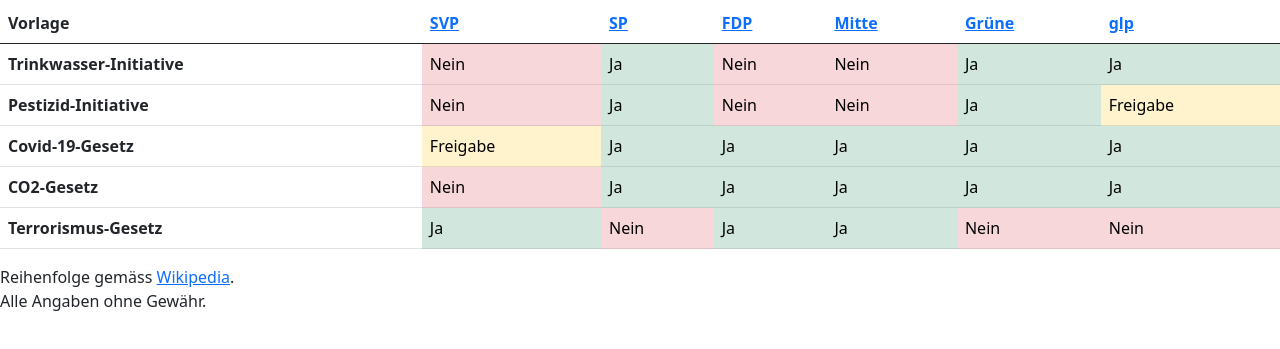
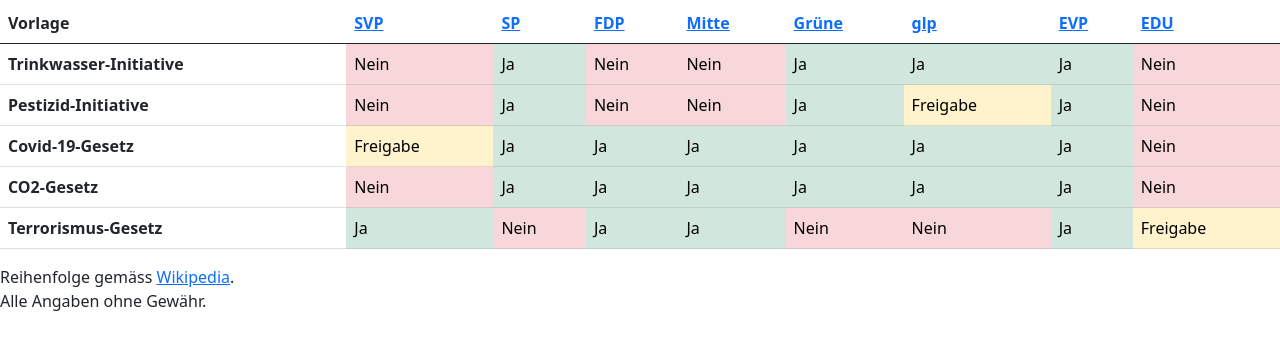
Before and after one commit to Tharadash/abstimmungsparolen, a plain HTML site: page index.html in a window 1280 px wide. Shown: the part 53-402 px from the top of the page. Drawn offline with nearby package versions, Linux system fonts and the light colour scheme.

Commit message:
Update index.html
Parolen von EVP und EDU hinzugefügt.

```diff
--- a/index.html
+++ b/index.html
@@ -29,6 +29,8 @@
           <th scope="col"><a href="https://die-mitte.ch/aktuelles/parolen/">Mitte</a></th>
           <th scope="col"><a href="https://gruene.ch/kategorie/abstimmungsempfehlung">Grüne</a></th>
           <th scope="col"><a href="https://grunliberale.ch/aktuell/abstimmungen.html">glp</a></th>
+          <th scope="col"><a href="https://www.evppev.ch/abstimmungen/">EVP</a></th>
+          <th scope="col"><a href="https://www.edu-schweiz.ch/de/aktuelles/neuigkeiten/newsdetail/news/edu-fasst-parolen-4-mal-nein-und-eine-stimmfreigabe.html">EDU</a></th>
         </tr>
       </thead>
       <tbody>
@@ -40,6 +42,8 @@
           <td class="table-danger">Nein</td>
           <td class="table-success">Ja</td>
           <td class="table-success">Ja</td>
+          <td class="table-success">Ja</td>
+          <td class="table-danger">Nein</td>
         </tr>
         <tr>
           <th scope="row">Pestizid-Initiative</th>
@@ -49,6 +53,8 @@
           <td class="table-danger">Nein</td>
           <td class="table-success">Ja</td>
           <td class="table-warning">Freigabe</td>
+          <td class="table-success">Ja</td>
+          <td class="table-danger">Nein</td>
         </tr>
         <tr>
           <th scope="row">Covid-19-Gesetz</th>
@@ -58,6 +64,8 @@
           <td class="table-success">Ja</td>
           <td class="table-success">Ja</td>
           <td class="table-success">Ja</td>
+          <td class="table-success">Ja</td>
+          <td class="table-danger">Nein</td>
         </tr>
         <tr>
           <th scope="row">CO2-Gesetz</th>
@@ -67,6 +75,8 @@
           <td class="table-success">Ja</td>
           <td class="table-success">Ja</td>
           <td class="table-success">Ja</td>
+          <td class="table-success">Ja</td>
+          <td class="table-danger">Nein</td>
         </tr>
         <tr>
           <th scope="row">Terrorismus-Gesetz</th>
@@ -76,6 +86,8 @@
           <td class="table-success">Ja</td>
           <td class="table-danger">Nein</td>
           <td class="table-danger">Nein</td>
+          <td class="table-success">Ja</td>
+          <td class="table-warning">Freigabe</td>
         </tr>
       </tbody>
     </table>
```
